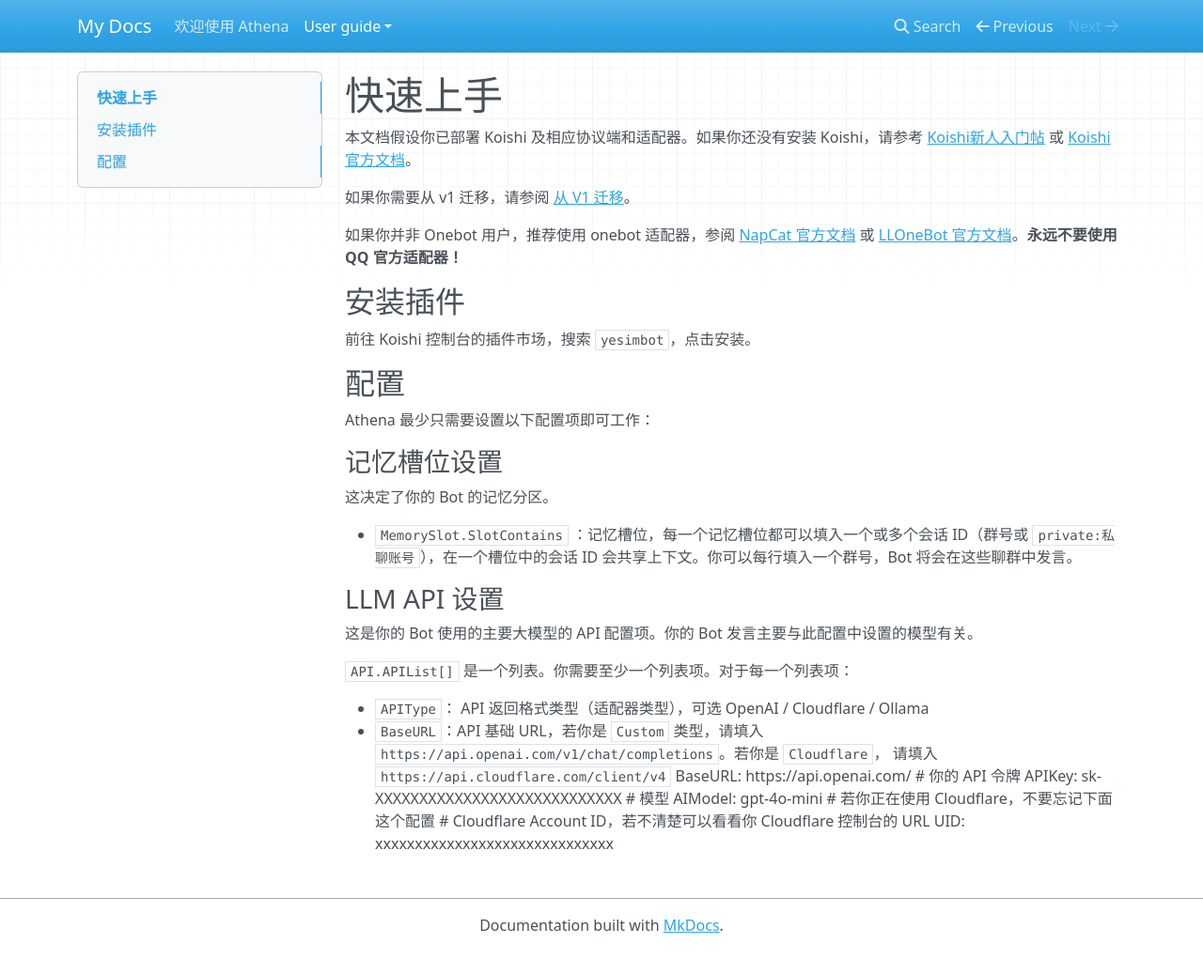
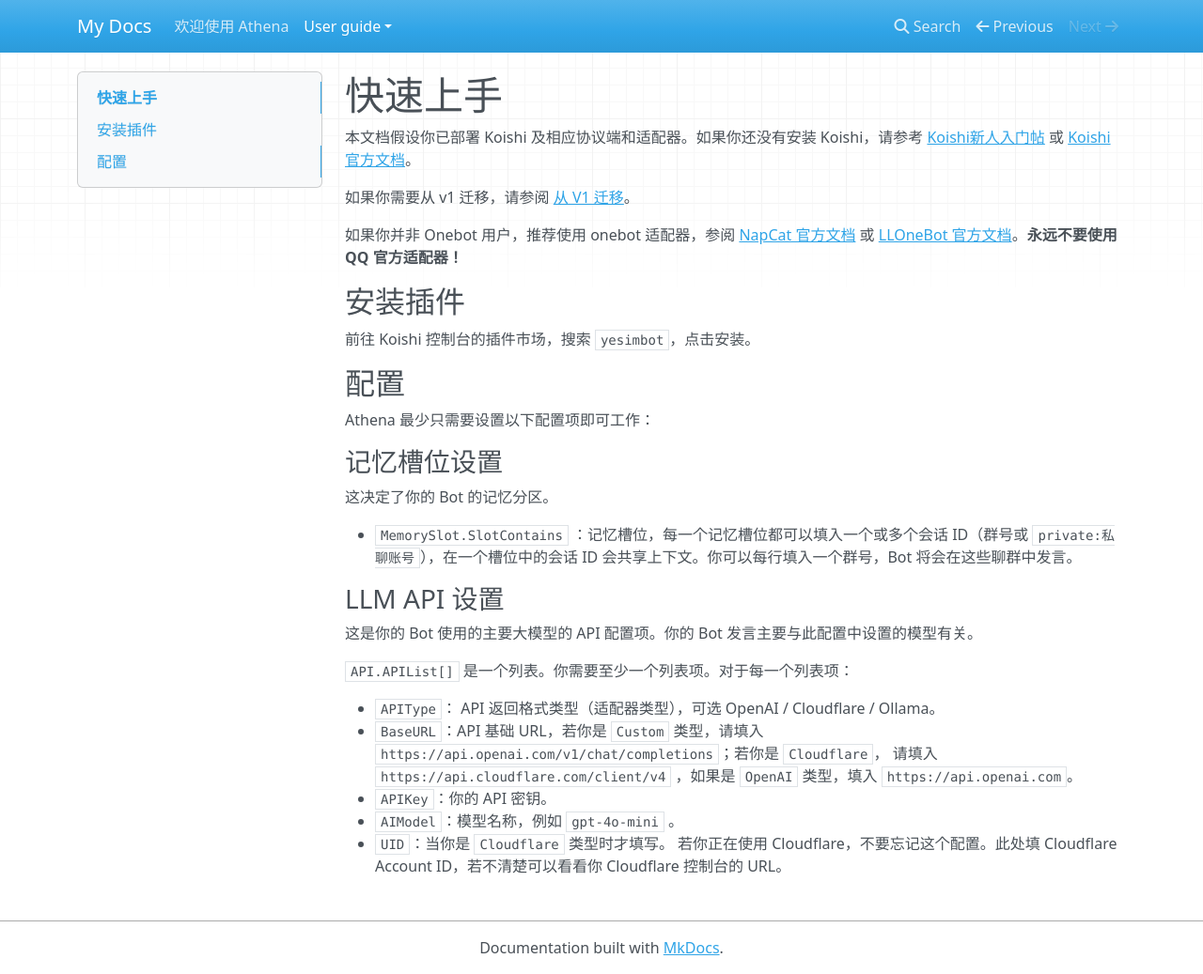
Before and after one commit to HydroGest/AthenaDocsNG, an MkDocs documentation site: the page built from docs/user-guide/getting-started.md.md, in a window 1280 px wide and 1037 px high. Shown: the whole window at 94% size. Built offline with MkDocs 1.6.1, drawn with Linux system fonts in a browser that asks for light colours; nearby versions of some CDN libraries.

Commit message:
docs/user-guide/getting-started.md.md updated from https://stackedit.cn/

```diff
--- a/docs/user-guide/getting-started.md.md
+++ b/docs/user-guide/getting-started.md.md
@@ -27,8 +27,11 @@ Athena 最少只需要设置以下配置项即可工作：
 
 `API.APIList[]` 是一个列表。你需要至少一个列表项。对于每一个列表项：
 
-- `APIType`： API 返回格式类型（适配器类型），可选 OpenAI / Cloudflare / Ollama
-- `BaseURL`：API 基础 URL，若你是 `Custom` 类型，请填入 `https://api.openai.com/v1/chat/completions`。若你是 `Cloudflare`， 请填入 `https://api.cloudflare.com/client/v4`         BaseURL: https://api.openai.com/          # 你的 API 令牌          APIKey: sk-XXXXXXXXXXXXXXXXXXXXXXXXXXXX          # 模型          AIModel: gpt-4o-mini          # 若你正在使用 Cloudflare，不要忘记下面这个配置          # Cloudflare Account ID，若不清楚可以看看你 Cloudflare 控制台的 URL          UID:　xxxxxxxxxxxxxxxxxxxxxxxxxxxxxx
+- `APIType`： API 返回格式类型（适配器类型），可选 OpenAI / Cloudflare / Ollama。
+- `BaseURL`：API 基础 URL，若你是 `Custom` 类型，请填入 `https://api.openai.com/v1/chat/completions`；若你是 `Cloudflare`， 请填入 `https://api.cloudflare.com/client/v4` ，如果是 `OpenAI` 类型，填入 `https://api.openai.com`。
+- `APIKey`：你的 API 密钥。
+- `AIModel`：模型名称，例如 `gpt-4o-mini`          。
+- `UID`：当你是 `Cloudflare` 类型时才填写。 若你正在使用 Cloudflare，不要忘记这个配置。此处填 Cloudflare Account ID，若不清楚可以看看你 Cloudflare 控制台的 URL。
 <!--stackedit_data:
-eyJoaXN0b3J5IjpbODQ4MjY1NTkzXX0=
+eyJoaXN0b3J5IjpbLTI5NTk4MDcxNV19
 -->
```
